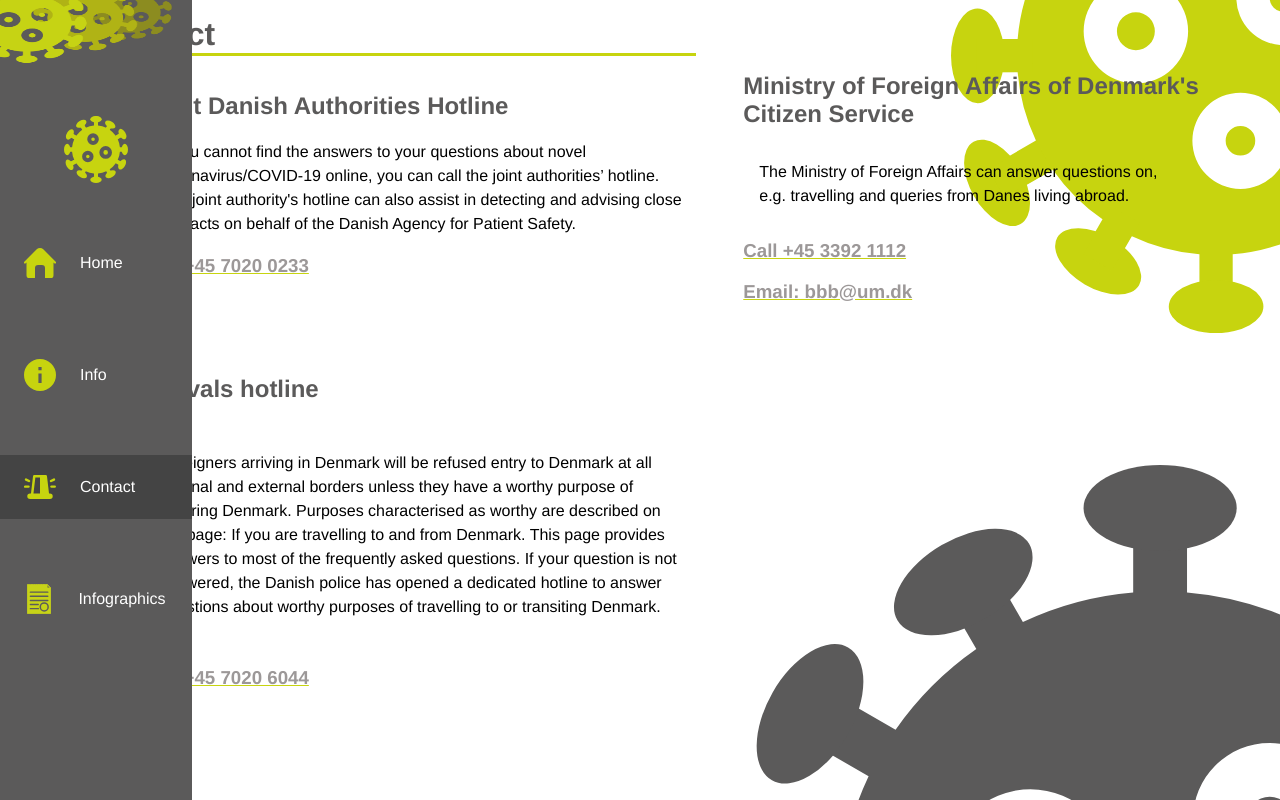
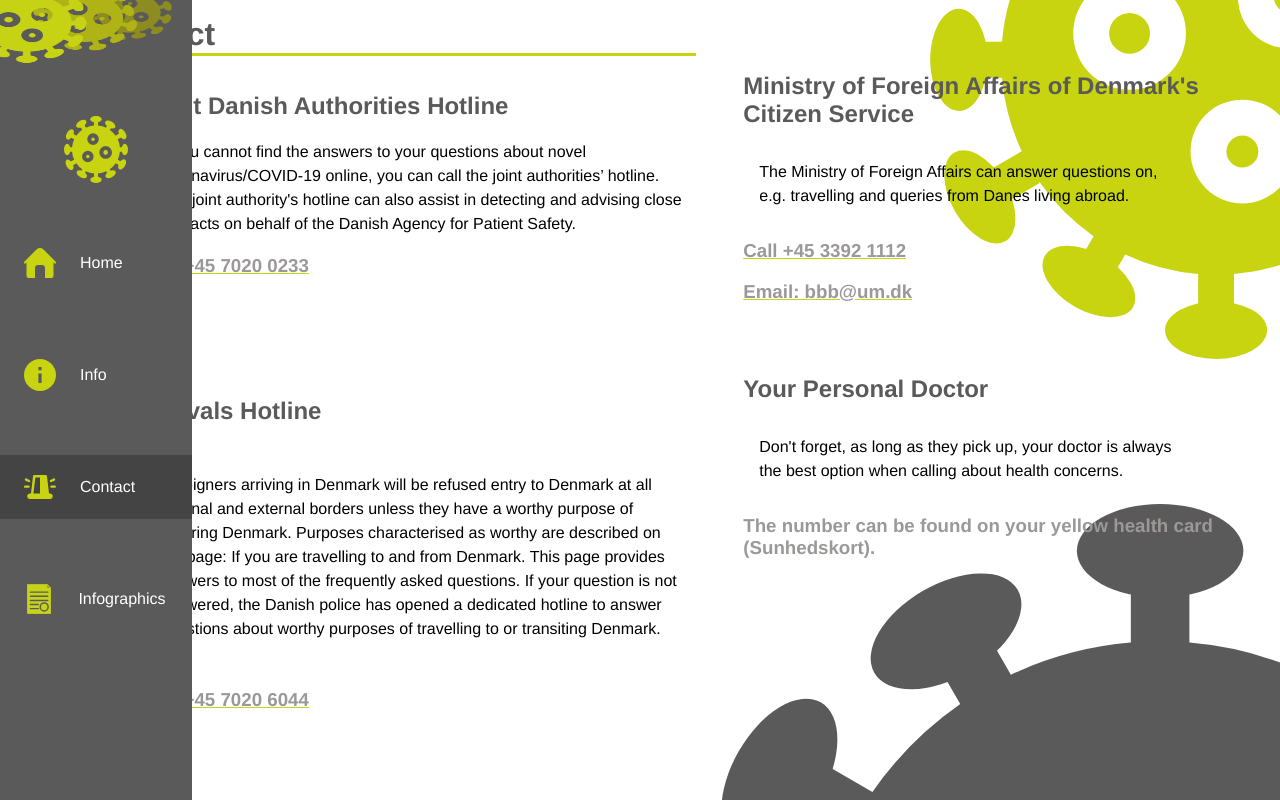
Before and after one commit to BenjaminKing1337/frontend_project-HowToCovid, a Vue app: page /contact in a window 1280 px wide. Shown: the top 800 px of the page. Built offline with nearby package versions, Linux system fonts and the light colour scheme.

Commit message:
Update Contact.vue

```diff
--- a/src/views/Contact.vue
+++ b/src/views/Contact.vue
@@ -19,9 +19,15 @@
         <a href="mailto:bbb@um.dk">
           <h3>Email: bbb@um.dk</h3>
         </a>
+        <br><br><br>
+        <h2>Your Personal Doctor</h2>
+        <p>Don't forget, as long as they pick up, your doctor is always the best option when calling about health concerns.</p>
+<a>
+          <h3>The number can be found on your yellow health card (Sunhedskort).</h3>
+        </a>
       </div>
       <div class="arrivals_hotline">
-        <h2>Arrivals hotline</h2>
+        <h2>Arrivals Hotline</h2>
         <p>Foreigners arriving in Denmark will be refused entry to Denmark at all internal and external borders unless they have a worthy purpose of entering Denmark. Purposes characterised as worthy are described on the page: If you are travelling to and from Denmark. This page provides answers to most of the frequently asked questions. If your question is not answered, the Danish police has opened a dedicated hotline to answer questions about worthy purposes of travelling to or transiting Denmark.</p>
         <a href="tel:+4570206044">
           <h3>Call +45 7020 6044</h3>
```
